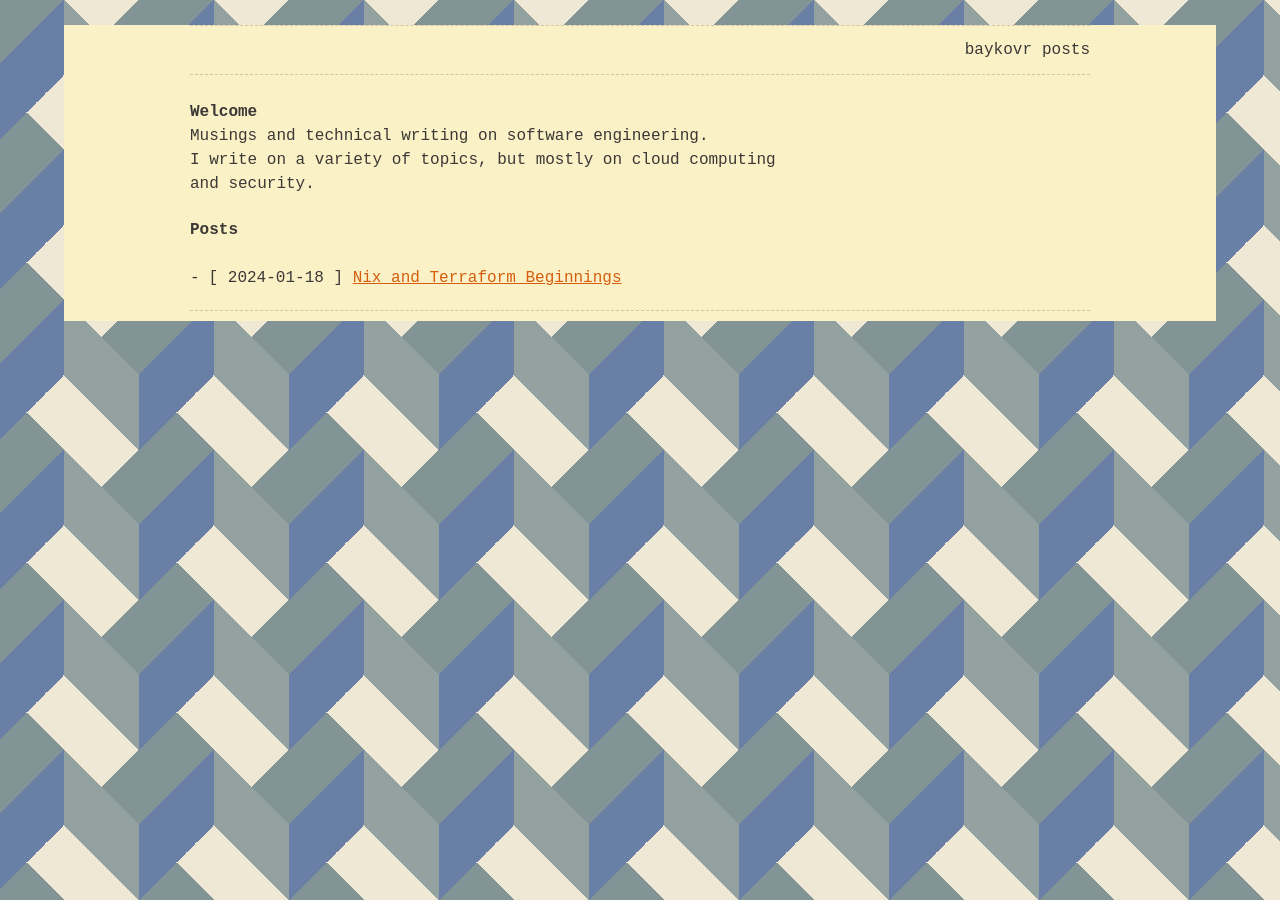
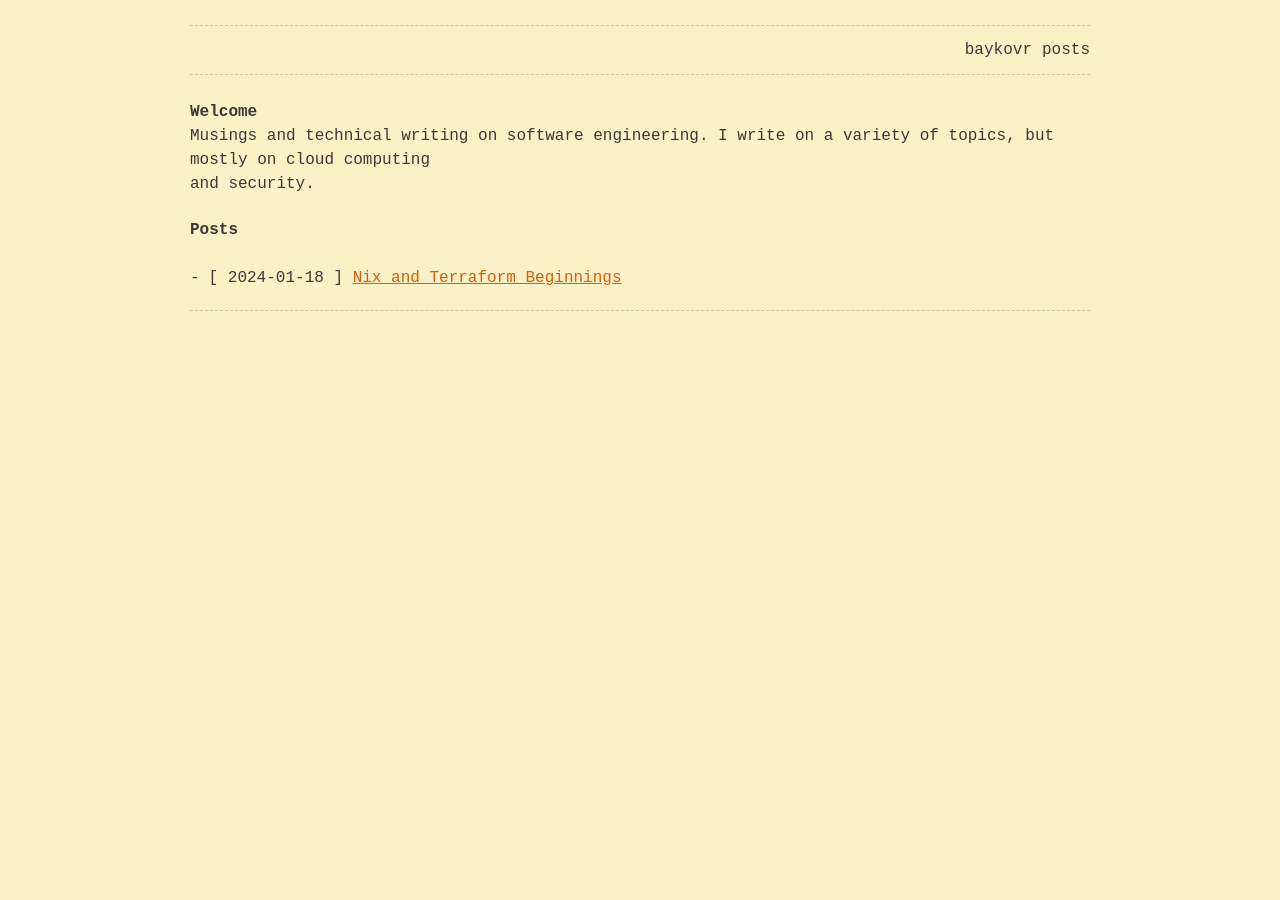
Before and after one commit to baykovr/baykovr.github.io, a Jekyll site: the page built from index.md, in a window 1280 px wide. Built offline with Jekyll 4.4.1, drawn with Linux system fonts in a browser that asks for light colours; some web fonts are replaced.

Commit message:
Disable background tiles

```diff
--- a/_sass/base.scss
+++ b/_sass/base.scss
@@ -144,13 +144,13 @@ html {
     margin: 0px 5% 0px 5%;
   --c1: #839496;
   --c2: #697fa5;
-  --c3: #eee8d5;
+  --c3: #fbf7ed;
   --c4: #93a1a1;
 
-  background:
-    conic-gradient(from  45deg at 75% 75%, var(--c3) 90deg,var(--c1) 0 180deg,#0000 0),
-    conic-gradient(from -45deg at 25% 25%, var(--c3) 90deg,#0000 0),
-    conic-gradient(from -45deg at 50% 100%,#0000 180deg,var(--c3) 0),
-    conic-gradient(from -45deg,var(--c1) 90deg, var(--c2) 0 225deg,var(--c4) 0);
-  background-size: 150px 150px; /* control the size here */
+  // background:
+  //   conic-gradient(from  45deg at 75% 75%, var(--c3) 90deg,var(--c1) 0 180deg,#0000 0),
+  //   conic-gradient(from -45deg at 25% 25%, var(--c3) 90deg,#0000 0),
+  //   conic-gradient(from -45deg at 50% 100%,#0000 180deg,var(--c3) 0),
+  //   conic-gradient(from -45deg,var(--c1) 90deg, var(--c2) 0 225deg,var(--c4) 0);
+  // background-size: 150px 150px; /* control the size here */
 }
--- a/index.md
+++ b/index.md
@@ -4,8 +4,7 @@ layout: home
 permalink: /
 ---
 # Welcome
-Musings and technical writing on software engineering.
-I write on a variety of topics, but mostly on cloud computing
+Musings and technical writing on software engineering. I write on a variety of topics, but mostly on cloud computing
 and security.
 
 # Posts
```
